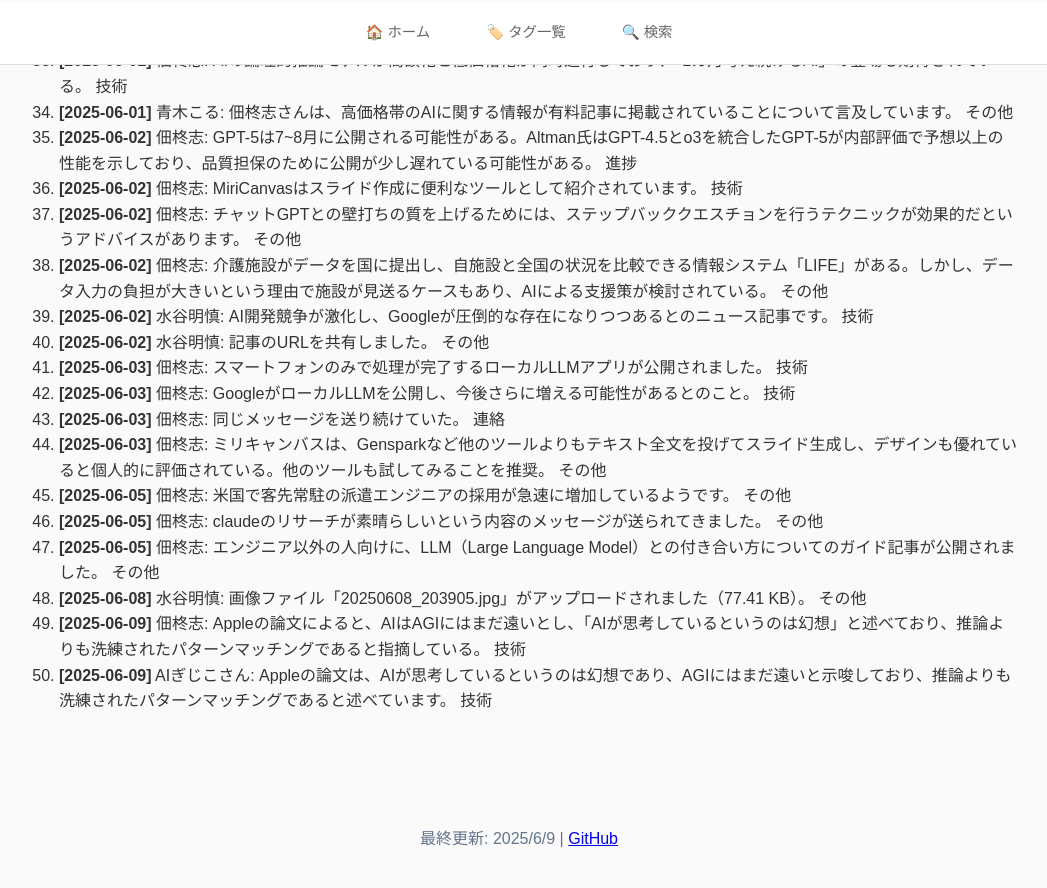
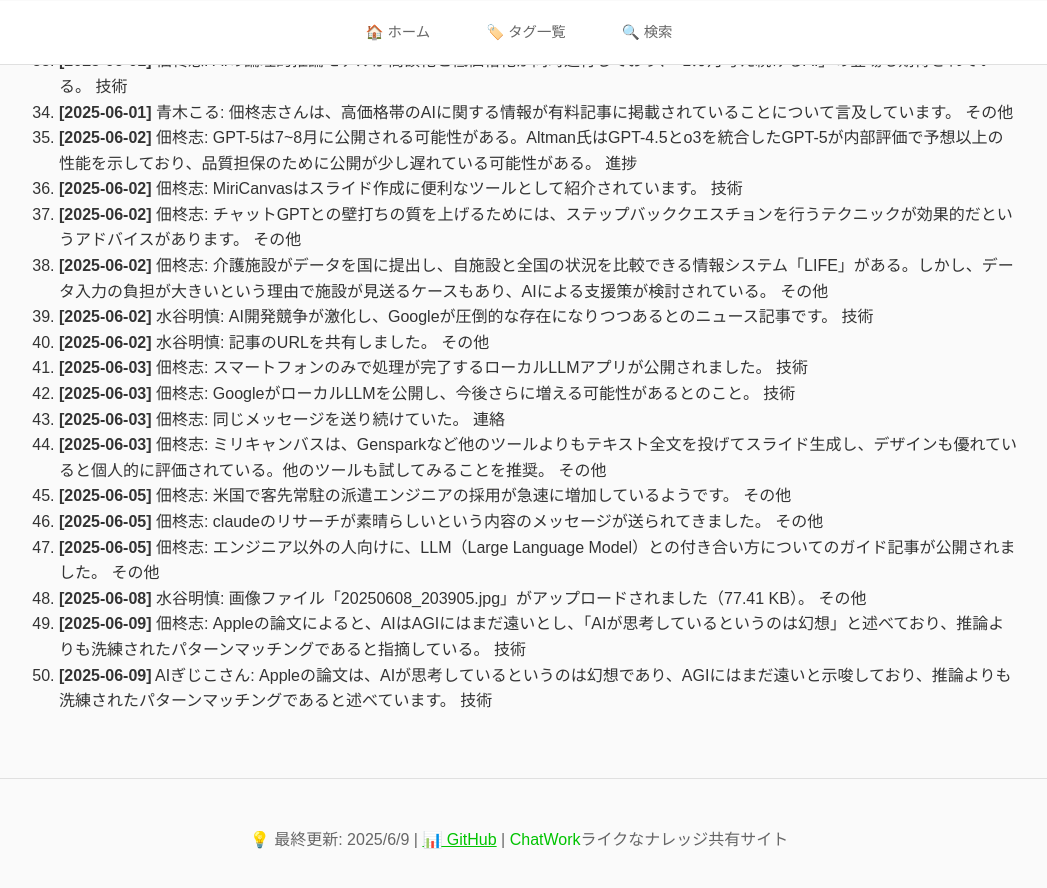
Before and after one commit to subscription-VEXUM/chatwork-knowledge-site, a Jekyll site: the page built from index.md, in a window 1280 px wide and 900 px high, scrolled down 3231 px. Shown: the top 888 px of the window, without its empty margins (121-1168 px from the left). Built offline with Jekyll 4.4.1, drawn with Linux system fonts in a browser that asks for light colours; some web fonts are replaced; our own code applies the rules of GitHub Pages for plain Markdown files; some of the changed text lies outside the part shown.

Commit message:
🤖 自動更新: _layouts/default.html (2025/6/9 18:48:59)

```diff
--- a/_layouts/default.html
+++ b/_layouts/default.html
@@ -8,12 +8,40 @@
   <link rel="stylesheet" href="{{ '/assets/css/style.css' | relative_url }}">
   <link rel="preconnect" href="https://fonts.googleapis.com">
   <link rel="preconnect" href="https://fonts.gstatic.com" crossorigin>
-  <link href="https://fonts.googleapis.com/css2?family=Inter:wght@400;500;600;700&display=swap" rel="stylesheet">
+  <link href="https://fonts.googleapis.com/css2?family=Hiragino+Sans:wght@400;500;600;700&display=swap" rel="stylesheet">
+
+  <script>
+    // 投稿展開/収縮機能（グローバル関数として定義）
+    function toggleExpand(elementId, fullText) {
+      const element = document.getElementById(elementId);
+      const button = element.nextElementSibling;
+
+      if (element.classList.contains('post-original-expanded')) {
+        // 収縮
+        const shortText = fullText.length > 300 ? fullText.substring(0, 300) + '...' : fullText;
+        element.innerHTML = convertUrlsToLinksGlobal(shortText);
+        element.classList.remove('post-original-expanded');
+        button.innerHTML = '📖 全文を表示';
+      } else {
+        // 展開
+        element.innerHTML = convertUrlsToLinksGlobal(fullText);
+        element.classList.add('post-original-expanded');
+        button.innerHTML = '📄 短縮表示';
+      }
+    }
+
+    // グローバルURL変換関数
+    function convertUrlsToLinksGlobal(text) {
+      if (!text) return '';
+      const urlPattern = /(https?:\/\/[^\s\n\r]+)/g;
+      return text.replace(urlPattern, '<a href="$1" target="_blank" class="auto-link">$1</a>');
+    }
+  </script>
 </head>
 <body>
   <header class="site-header">
     <div class="container">
-      <h1 class="site-title">🤖 {{ site.title }}</h1>
+      <h1 class="site-title">💬 {{ site.title }}</h1>
       <p class="site-description">{{ site.description }}</p>
     </div>
   </header>
@@ -32,9 +60,10 @@
     {{ content }}
   </main>
 
-  <footer style="text-align: center; padding: 2rem; color: #64748b; margin-top: 4rem;">
-    <p>最終更新: 2025/6/9 |
-    <a href="https://github.com/{{ site.github_username }}/{{ site.baseurl | remove: '/' }}" target="_blank">GitHub</a></p>
+  <footer style="text-align: center; padding: 2rem; color: #666; margin-top: 4rem; border-top: 1px solid #E0E0E0;">
+    <p>💡 最終更新: 2025/6/9 |
+    <a href="https://github.com/{{ site.github_username }}/{{ site.baseurl | remove: '/' }}" target="_blank" style="color: #00C300;">📊 GitHub</a> |
+    <span style="color: #00C300;">ChatWork</span>ライクなナレッジ共有サイト</p>
   </footer>
 
   <script src="{{ '/assets/js/search.js' | relative_url }}"></script>
```
